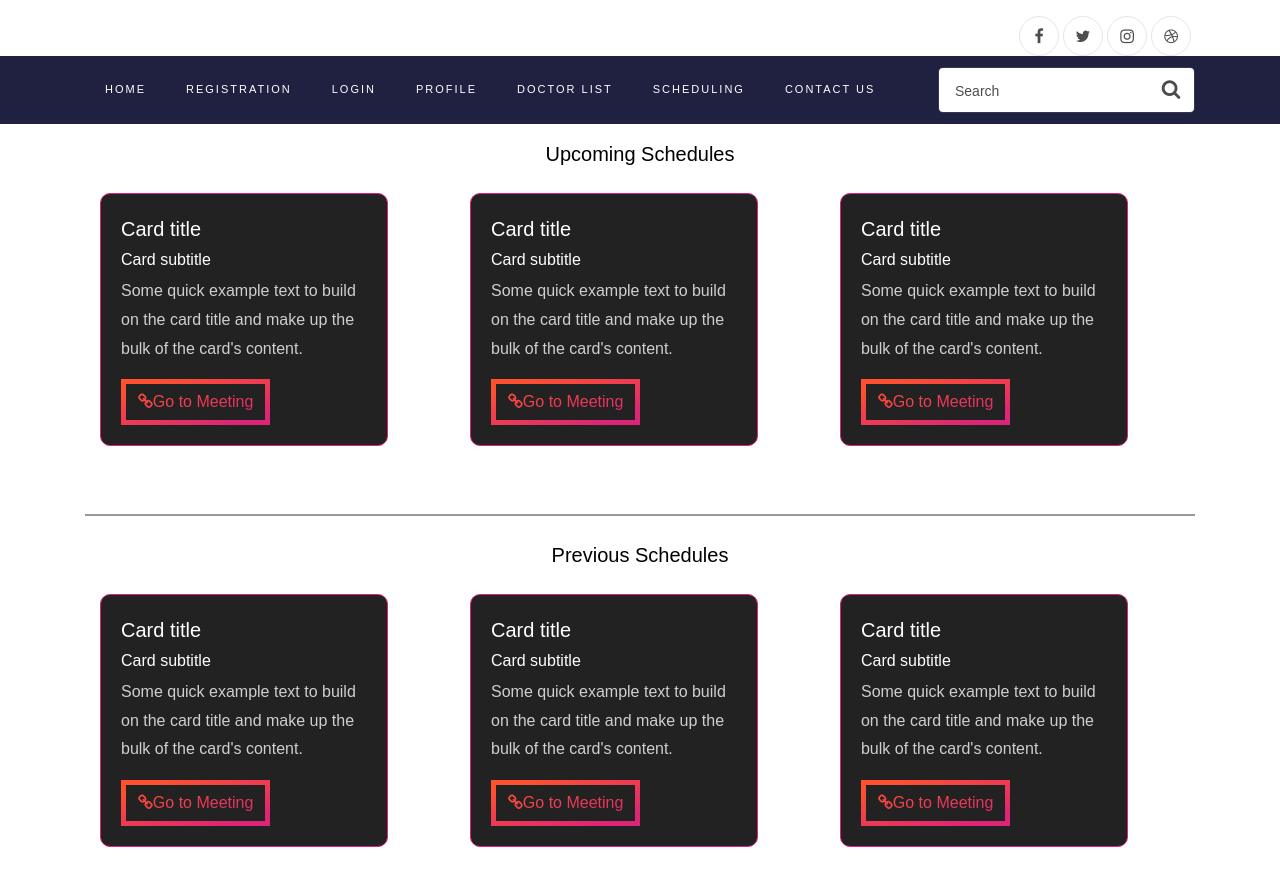
After one commit to YeasinKabirJoy/E-Checkup, a Django app: page /scheduling/ in a window 1280 px wide. The commit adds this page. Run offline with Django 3.2, Linux system fonts and the light colour scheme; some libraries are stand-ins or nearby versions.

Commit message:
scheduling

```diff
--- a/E_Checkup/urls.py
+++ b/E_Checkup/urls.py
@@ -18,7 +18,6 @@ from django.urls import path, include
 from userManagement import views as userView
 from django.conf.urls.static import static
 from django.conf import settings
-
 urlpatterns = [
     path('admin/', admin.site.urls),
     path('',userView.viewHomePage, name='home'),
@@ -26,6 +25,8 @@ urlpatterns = [
     path('registration/', userView.registration, name='registration'),
     path('profile/', userView.show_profile, name='profile'),
     path('doctor_list/',userView.doctor_list,name='doctor_list'),
-    path('contact_us/',userView.contact_us,name='contact_us')
+    path('contact_us/',userView.contact_us,name='contact_us'),
+    path('scheduling/',userView.scheduling,name='scheduling'),
+
 
 ]+ static(settings.MEDIA_URL, document_root=settings.MEDIA_ROOT)
--- /dev/null
+++ b/static/css/scheduling.css
@@ -0,0 +1,45 @@
+:root {
+  --gradient: linear-gradient(to left top, #DD2476 10%, #FF512F 90%) !important;
+}
+
+body {
+  background: #ffffff !important;
+  color: white;
+}
+
+.card {
+  background: #222222;
+  border: 1px solid #dd2476;
+  color: rgba(250, 250, 250, 0.8);
+  margin-bottom: 2rem;
+}
+h5{
+  color: white;
+}
+h6{
+  color: white;
+}
+
+.btn {
+  border: 5px solid;
+  border-image-slice: 1;
+  background: var(--gradient) !important;
+  -webkit-background-clip: text !important;
+  -webkit-text-fill-color: transparent !important;
+  border-image-source:  var(--gradient) !important;
+  text-decoration: none;
+  transition: all .4s ease;
+}
+
+.btn:hover, .btn:focus {
+      background: var(--gradient) !important;
+  -webkit-background-clip: none !important;
+  -webkit-text-fill-color: #fff !important;
+  border: 5px solid #fff !important;
+  box-shadow: #222222 1px 0 10px;
+  text-decoration: underline;
+}
+
+hr.solid {
+    border-top: 2px solid #999;
+}
--- a/static/js/home.js
+++ b/static/js/home.js
@@ -8,7 +8,7 @@ let value = 0
 // trail index number
 let trailValue = 0
 // interval (Duration)
-let interval = 4000
+let interval = 10000
 
 // Function to slide forward
 const slide = (condition) => {
@@ -52,11 +52,11 @@ const move = (S, T) => {
     trail[T].classList.add("active")
 }
 
-const tl = gsap.timeline({defaults: {duration: 0.6, ease: "power2.inOut"}})
+const tl = gsap.timeline({defaults: {duration: 0.9, ease: "power2.inOut"}})
 tl.from(".bg", {x: "-100%", opacity: 0})
   .from("p", {opacity: 0}, "-=0.3")
   .from("h1", {opacity: 0, y: "30px"}, "-=0.3")
-  .from("button", {opacity: 0, y: "-40px"}, "-=0.8")
+  // .from("button", {opacity: 0, y: "-40px"}, "-=0.8")
 
 // function to restart animation
 const animate = () => tl.restart()
--- a/templates/base.html
+++ b/templates/base.html
@@ -11,6 +11,7 @@
 
     <link rel="stylesheet" href="{% static 'css/style.css' %}">
     <link rel="stylesheet" href="{% static 'css/contact_us.css' %}">
+
 
     <title>Title</title>
 
@@ -77,20 +78,26 @@
             </form>
             <div class="collapse navbar-collapse" id="ftco-nav">
                 <ul class="navbar-nav mr-auto">
-                    <li class="nav-item active"><a href="#" class="nav-link">Home</a></li>
-                    <li class="nav-item dropdown">
-                        <a class="nav-link dropdown-toggle" href="#" id="dropdown04" data-toggle="dropdown"
-                           aria-haspopup="true" aria-expanded="false">Page</a>
-                        <div class="dropdown-menu" aria-labelledby="dropdown04">
-                            <a class="dropdown-item" href="#">Page 1</a>
-                            <a class="dropdown-item" href="#">Page 2</a>
-                            <a class="dropdown-item" href="#">Page 3</a>
-                            <a class="dropdown-item" href="#">Page 4</a>
-                        </div>
-                    </li>
-                    <li class="nav-item"><a href="#" class="nav-link">Catalog</a></li>
-                    <li class="nav-item"><a href="#" class="nav-link">Blog</a></li>
-                    <li class="nav-item"><a href="#" class="nav-link">Contact</a></li>
+                    <li class="nav-item "><a href="{% url 'home' %}" class="nav-link">Home</a></li>
+                    <li class="nav-item "><a href="{% url 'registration' %}" class="nav-link">Registration</a></li>
+                    <li class="nav-item "><a href="{% url 'login' %}" class="nav-link">Login</a></li>
+                    <li class="nav-item "><a href="{% url 'profile' %}" class="nav-link">Profile</a></li>
+                    <li class="nav-item "><a href="{% url 'doctor_list' %}" class="nav-link">Doctor List</a></li>
+                    <li class="nav-item "><a href="{% url 'scheduling' %}" class="nav-link">Scheduling</a></li>
+                    <li class="nav-item "><a href="{% url 'contact_us' %}" class="nav-link">Contact Us</a></li>
+{#                    <li class="nav-item dropdown">#}
+{#                        <a class="nav-link dropdown-toggle" href="#" id="dropdown04" data-toggle="dropdown"#}
+{#                           aria-haspopup="true" aria-expanded="false">Page</a>#}
+{#                        <div class="dropdown-menu" aria-labelledby="dropdown04">#}
+{#                            <a class="dropdown-item" href="#">Page 1</a>#}
+{#                            <a class="dropdown-item" href="#">Page 2</a>#}
+{#                            <a class="dropdown-item" href="#">Page 3</a>#}
+{#                            <a class="dropdown-item" href="#">Page 4</a>#}
+{#                        </div>#}
+{#                    </li>#}
+{#                    <li class="nav-item"><a href="#" class="nav-link">Catalog</a></li>#}
+{#                    <li class="nav-item"><a href="#" class="nav-link">Blog</a></li>#}
+{#                    <li class="nav-item"><a href="#" class="nav-link">Contact</a></li>#}
                 </ul>
             </div>
         </div>
@@ -100,14 +107,11 @@
         {% block content%}
 
         {% endblock content %}
-        <a href="{% url 'login' %}">Login</a>
-        <a href="{% url 'registration' %}">Registration</a>
 
     </div>
 
     <!-- END nav -->
 
-</section>
 <script src="https://code.jquery.com/jquery-3.5.1.slim.min.js"
         integrity="sha384-DfXdz2htPH0lsSSs5nCTpuj/zy4C+OGpamoFVy38MVBnE+IbbVYUew+OrCXaRkfj"
         crossorigin="anonymous"></script>
--- a/templates/userManagement/doctorList.html
+++ b/templates/userManagement/doctorList.html
@@ -19,13 +19,13 @@
     {% for d in  doctors %}
         {% if  d.name is not None %}
         <div class="col-md-3">
-            <div class="card p-2 py-3 text-center">
+            <div class="card p-2 py-3 text-center" style="background: #dfe3d2">
                 <div class="img mb-2"> <img src="{{ d.image.url }}" width="60" height="60" class="rounded-circle"> </div>
                 <h5 class="mb-0">{{ d.name}}</h5> <small>{{ d.speciality }}</small>
                 <small>{{ d.degree }}</small>
                 <small>{{ d.hospital_name }}</small>
 {#                <div class="ratings mt-2"> <i class="fa fa-star"></i> <i class="fa fa-star"></i> <i class="fa fa-star"></i> <i class="fa fa-star"></i> </div>#}
-                <div class="mt-4 apointment"> <button class="btn btn-success text-uppercase">Book Appointment</button> </div>
+                <div class="mt-4 apointment"> <button class="btn btn-outline-success text-uppercase">Book Appointment</button> </div>
             </div>
         </div>
         {% endif %}
--- /dev/null
+++ b/templates/userManagement/scheduling.html
@@ -0,0 +1,119 @@
+{% extends 'base.html' %}
+{% load static %}
+
+{% block content %}
+<html lang="en">
+    <head>
+        <meta charset="UTF-8">
+        <meta name="viewport" content="width=device-width, initial-scale=1.0">
+        <meta http-equiv="X-UA-Compatible" content="ie=edge">
+        <link rel="stylesheet" href="{% static 'css/scheduling.css' %}">
+    </head>
+    <body>
+
+<div style="text-align: center; margin-top: 15px">
+     <h5 style="color: black"> <p style="color: black">
+          Upcoming Schedules
+      </p> </h5>
+</div>
+<div class="container mx-auto mt-4">
+
+  <div class="row">
+    <div class="col-md-4">
+      <div class="card" style="width: 18rem;">
+{#  <img src="https://i.imgur.com/ZTkt4I5.jpg" class="card-img-top" alt="...">#}
+  <div class="card-body">
+    <h5 class="card-title">Card title</h5>
+        <h6 class="card-subtitle mb-2 ">Card subtitle</h6>
+    <p class="card-text">Some quick example text to build on the card title and make up the bulk of the card's content.</p>
+       <a href="#" class="btn mr-2"><i class="fa fa-link"></i>Go to Meeting</a>
+
+  </div>
+  </div>
+    </div>
+       <div class="col-md-4">
+<div class="card" style="width: 18rem;">
+{#  <img src="https://i.imgur.com/ZTkt4I5.jpg" class="card-img-top" alt="...">#}
+  <div class="card-body">
+    <h5 class="card-title">Card title</h5>
+        <h6 class="card-subtitle mb-2">Card subtitle</h6>
+    <p class="card-text">Some quick example text to build on the card title and make up the bulk of the card's content.</p>
+    <a href="#" class="btn mr-2"><i class="fa fa-link"></i>Go to Meeting</a>
+
+  </div>
+  </div>
+    </div>
+          <div class="col-md-4">
+<div class="card" style="width: 18rem;">
+{#  <img src="https://i.imgur.com/ZTkt4I5.jpg" class="card-img-top" alt="...">#}
+  <div class="card-body">
+    <h5 class="card-title">Card title</h5>
+        <h6 class="card-subtitle mb-2 ">Card subtitle</h6>
+    <p class="card-text">Some quick example text to build on the card title and make up the bulk of the card's content.</p>
+    <a href="#" class="btn btn-primary mr-2"><i class="fa fa-link"></i>Go to Meeting</a>
+
+  </div>
+  </div>
+  </div>
+
+  </div>
+</div>
+
+      <div class="mb-4">
+                <h6 class="text-uppercase">Solid</h6>
+                <!-- Solid divider -->
+                <hr class="solid">
+      </div>
+
+<div>
+<h5 style="color: black">        <p style="text-align: center">
+            Previous Schedules
+        </p> </h5>
+</div>
+
+<div class="container mx-auto mt-4">
+  <div class="row">
+
+    <div class="col-md-4">
+      <div class="card" style="width: 18rem;">
+{#  <img src="https://i.imgur.com/ZTkt4I5.jpg" class="card-img-top" alt="...">#}
+  <div class="card-body">
+    <h5 class="card-title">Card title</h5>
+        <h6 class="card-subtitle mb-2 ">Card subtitle</h6>
+    <p class="card-text">Some quick example text to build on the card title and make up the bulk of the card's content.</p>
+       <a href="#" class="btn mr-2"><i class="fa fa-link"></i>Go to Meeting</a>
+
+  </div>
+  </div>
+    </div>
+       <div class="col-md-4">
+<div class="card" style="width: 18rem;">
+{#  <img src="https://i.imgur.com/ZTkt4I5.jpg" class="card-img-top" alt="...">#}
+  <div class="card-body">
+    <h5 class="card-title">Card title</h5>
+        <h6 class="card-subtitle mb-2">Card subtitle</h6>
+    <p class="card-text">Some quick example text to build on the card title and make up the bulk of the card's content.</p>
+    <a href="#" class="btn mr-2"><i class="fa fa-link"></i>Go to Meeting</a>
+
+  </div>
+  </div>
+    </div>
+          <div class="col-md-4">
+<div class="card" style="width: 18rem;">
+{#  <img src="https://i.imgur.com/ZTkt4I5.jpg" class="card-img-top" alt="...">#}
+  <div class="card-body">
+    <h5 class="card-title">Card title</h5>
+        <h6 class="card-subtitle mb-2 ">Card subtitle</h6>
+    <p class="card-text">Some quick example text to build on the card title and make up the bulk of the card's content.</p>
+    <a href="#" class="btn btn-primary mr-2"><i class="fa fa-link"></i>Go to Meeting</a>
+
+  </div>
+  </div>
+  </div>
+
+  </div>
+</div>
+
+    </body>
+</html>
+{% endblock content %}
--- a/userManagement/views.py
+++ b/userManagement/views.py
@@ -57,3 +57,6 @@ def doctor_list(request):
 
 def contact_us(request):
     return render(request, 'userManagement/contactUs.html')
+
+def scheduling(request):
+    return render(request, 'userManagement/scheduling.html')
```
Also changed, not shown: static/css/style_home.css (+21 -19 lines), templates/home.html (+9 -43 lines), templates/registration/login.html (+15 -0 lines), templates/userManagement/appointmentHistory.html (deleted, +0 -10 lines), templates/userManagement/registration.html (+14 -0 lines), templates/userManagement/upcomingAppoitments.html (deleted, +0 -10 lines), db.sqlite3.
